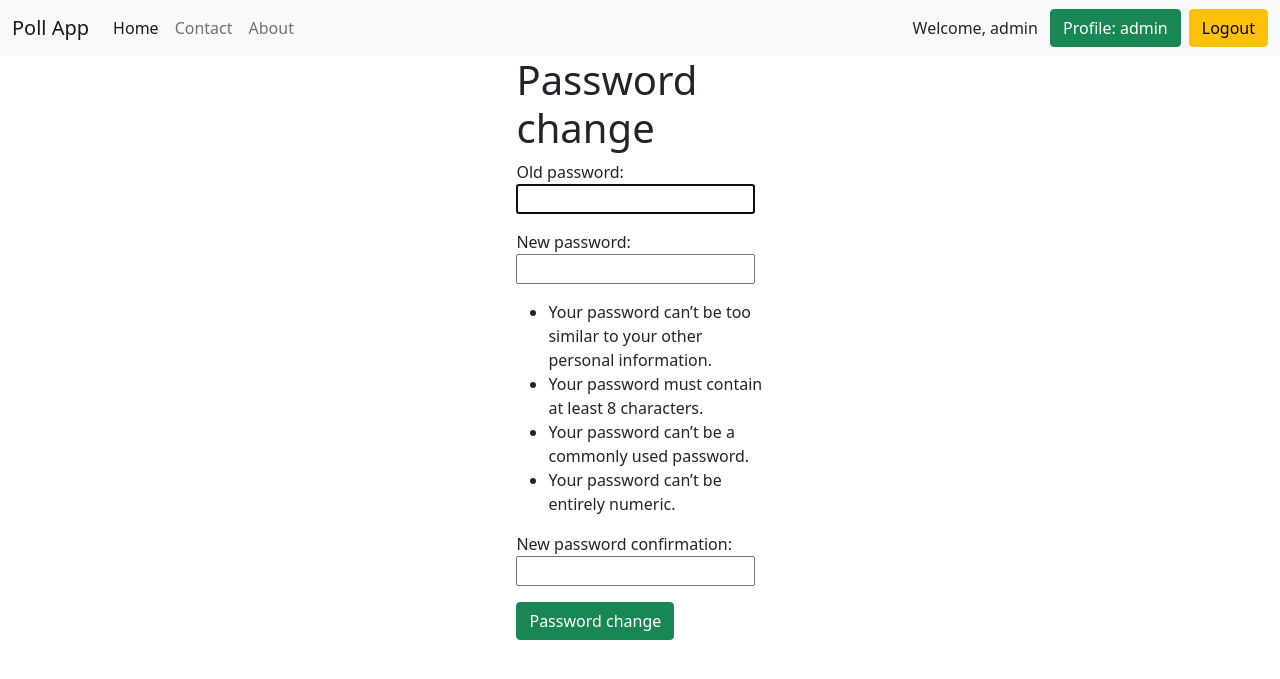
After one commit to Falco13/vote_django_app, a Django app: page /users/profile/password/change in a window 1280 px wide. The commit adds this page. Shown: the top 679 px of the page. Run offline with Django 4.2, Linux system fonts and the light colour scheme; a user stored in the database is signed in.

Commit message:
add password change for user

```diff
--- /dev/null
+++ b/accounts/templates/accounts/password_change.html
@@ -0,0 +1,20 @@
+{% extends 'base.html' %}
+
+{% block title %}Password change{% endblock %}
+
+
+{% block content %}
+
+<div class="container">
+    <div class="col-md-5 m-auto">
+        <h1>Password change</h1>
+
+        <form method="post">
+            {% csrf_token %}
+            {{ form.as_p }}
+            <button type="submit" class="btn btn-success btn-block">Password change</button>
+        </form>
+
+    </div>
+</div>
+{% endblock %}
--- a/accounts/templates/accounts/profile.html
+++ b/accounts/templates/accounts/profile.html
@@ -31,5 +31,6 @@
 
 <a href="{% url 'accounts:edit_user' %}" class="btn btn-primary btn-sm">Edit Profile</a>
 <a href="{% url 'accounts:delete_user' %}" class="btn btn-danger btn-sm">Delete Profile</a>
+<a href="{% url 'accounts:password_change' %}" class="btn btn-secondary btn-sm">Password change</a>
 
 {% endblock %}
--- a/accounts/urls.py
+++ b/accounts/urls.py
@@ -1,6 +1,6 @@
 from django.urls import path
 from accounts.views import MyLoginView, LogoutView, SignUpView, ActivateAccount, profile, EditUserInfoView, \
-    DeleteUserView
+    DeleteUserView, UserPasswordChangeView
 
 app_name = 'accounts'
 urlpatterns = [
@@ -11,4 +11,5 @@ urlpatterns = [
     path('profile/', profile, name='profile'),
     path('profile/change/', EditUserInfoView.as_view(), name='edit_user'),
     path('profile/delete/', DeleteUserView.as_view(), name='delete_user'),
+    path('profile/password/change', UserPasswordChangeView.as_view(), name='password_change'),
 ]
--- a/accounts/views.py
+++ b/accounts/views.py
@@ -1,4 +1,4 @@
-from django.contrib.auth.views import LoginView, LogoutView
+from django.contrib.auth.views import LoginView, LogoutView, PasswordChangeView
 from django.contrib.auth.mixins import LoginRequiredMixin
 from django.contrib.auth.decorators import login_required
 from django.contrib.auth import login, logout
@@ -123,3 +123,9 @@ class DeleteUserView(LoginRequiredMixin, DeleteView):
         if not queryset:
             queryset = self.get_queryset()
         return get_object_or_404(queryset, pk=self.user_id)
+
+
+class UserPasswordChangeView(SuccessMessageMixin, LoginRequiredMixin, PasswordChangeView):
+    template_name = 'accounts/password_change.html'
+    success_url = reverse_lazy('accounts:profile')
+    success_message = 'Your password has been changed successfully'
```
Also changed, not shown: db.sqlite3.
